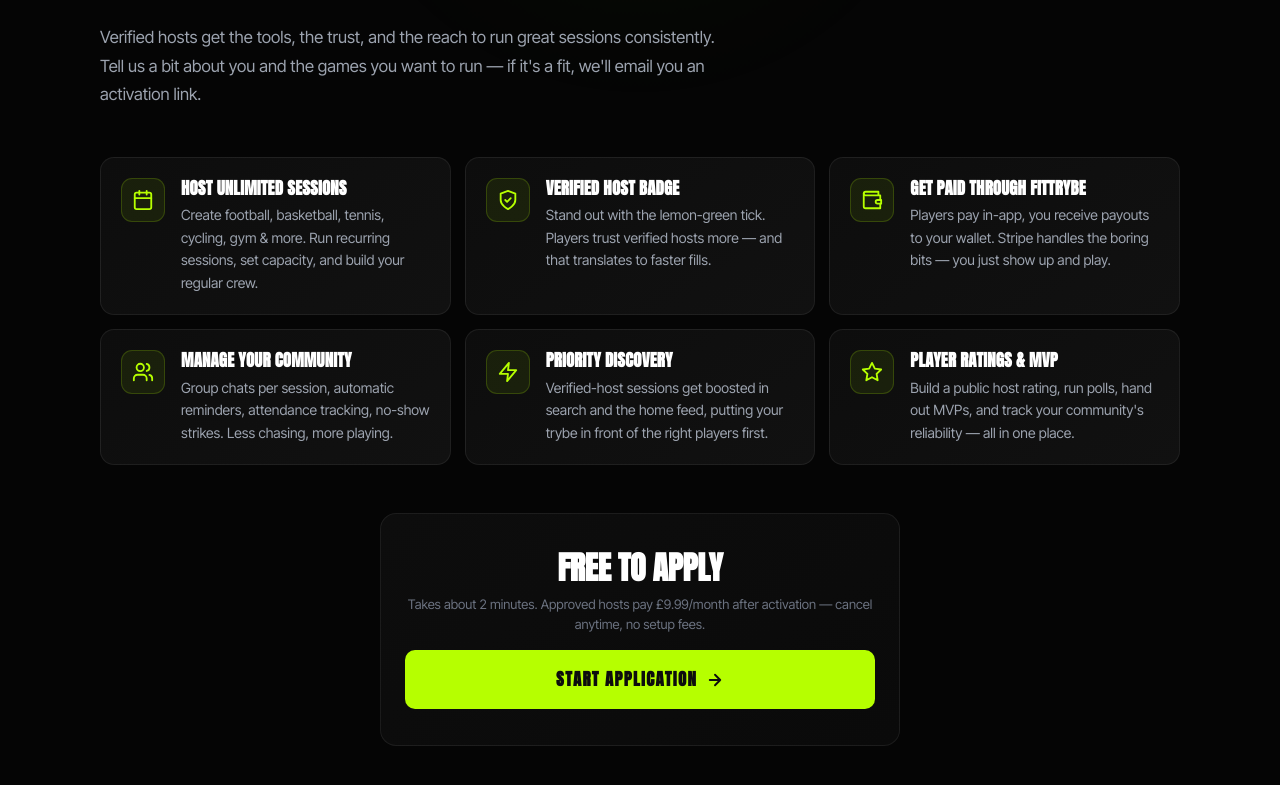
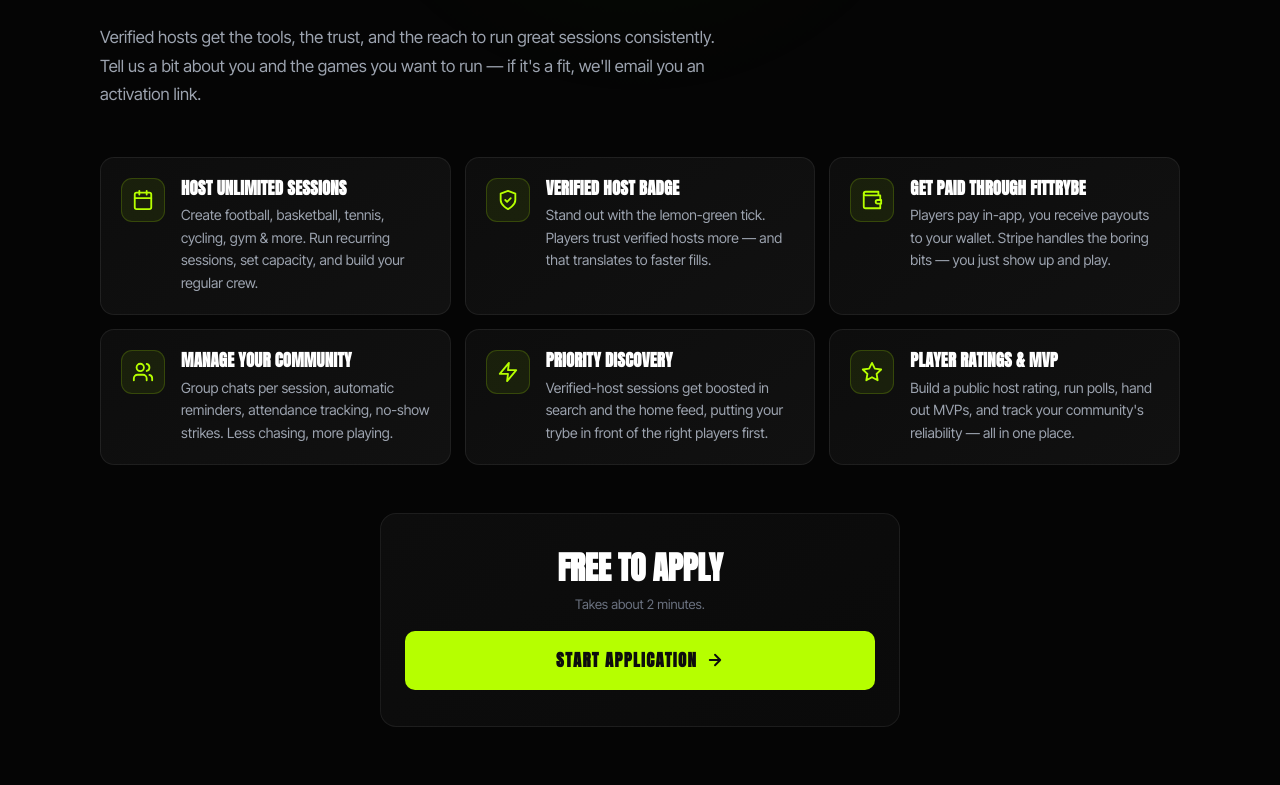
Before and after one commit to steve-mir/fittrybe, a Next.js app: page /become-a-host in a window 1280 px wide. Shown: the part 339-1124 px from the top of the page. Built offline with nearby package versions, Linux system fonts and the light colour scheme; no server answers.

Commit message:
removed 9.99

```diff
--- a/app/become-a-host/BecomeAHostClient.tsx
+++ b/app/become-a-host/BecomeAHostClient.tsx
@@ -689,8 +689,9 @@ function BenefitsStep({ onContinue }: { onContinue: () => void }) {
             Free to apply
           </p>
           <p style={{ fontSize: "0.82rem", color: "#6B7280", marginTop: "0.6rem", lineHeight: 1.5 }}>
-            Takes about 2 minutes. Approved hosts pay £9.99/month after activation —
-            cancel anytime, no setup fees.
+            Takes about 2 minutes.
+            {/* Approved hosts pay £9.99/month after activation —
+            cancel anytime, no setup fees. */}
           </p>
         </div>
 
```
